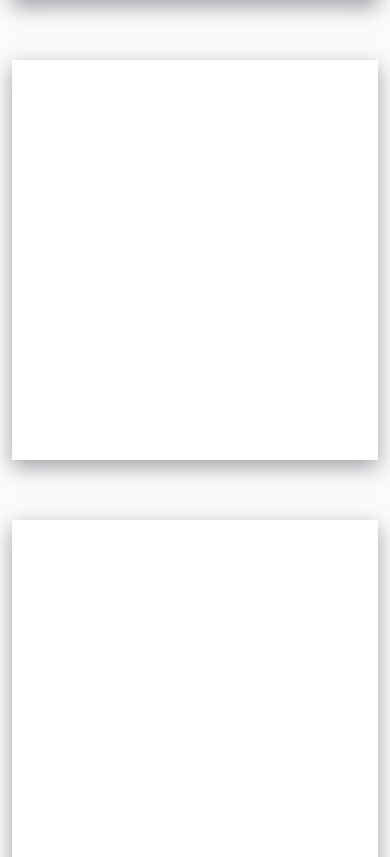
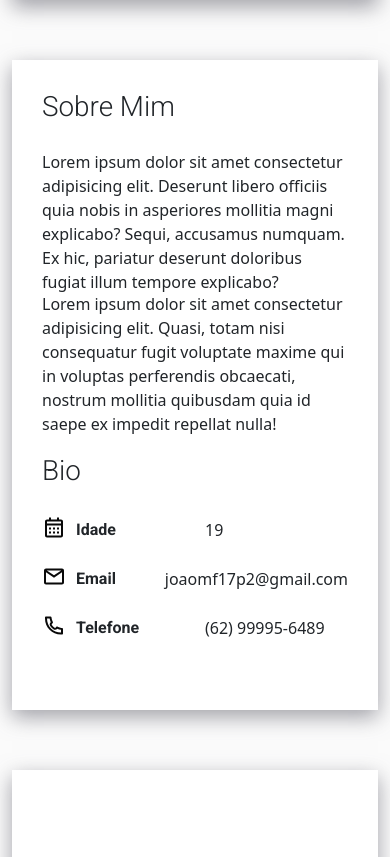
Before and after one commit to JoaoMario17/Curriculo_Online, a website: page public/pages/index.html in a window 390 px wide. Shown: the part 634-1491 px from the top of the page. Drawn offline with nearby package versions, Linux system fonts and the light colour scheme.

Commit message:
mobile - sobre mim

```diff
--- a/public/css/responsive.css
+++ b/public/css/responsive.css
@@ -5,6 +5,14 @@
 
     #dskt {
         display: none;
+    }
+
+    .padding {
+        padding: 0px;
+    }
+
+    .widget {
+        height: 650px;
     }
 
     /*Header*/
@@ -17,5 +25,11 @@
     }
 
     /*Sobre mim*/
+    .Sb_margins p {
+        margin-bottom: -2px;
+    }
 
+    .bio_set {
+        width: 170px;
+    }
 }
--- a/public/pages/index.html
+++ b/public/pages/index.html
@@ -97,6 +97,7 @@
         <div class="col">
           <div class="widget">
 
+            <!--Desktop-->
             <div class="container" id="dskt">
               <div class="row">
                 <div class="col-7 padding">
@@ -141,6 +142,58 @@
                 </div>
               </div>
             </div>
+            <!--//Desktop-->
+
+            <!--Mobile-->
+            <div class="container padding" id="mobile">
+              <div class="container padding">
+                <div class="row">
+                  <div class="col Sb_margins">
+                    <h1 class="Sb_title">Sobre Mim</h1>
+                    <p>Lorem ipsum dolor sit amet consectetur adipisicing elit. Deserunt libero officiis quia nobis in asperiores mollitia magni explicabo? Sequi, accusamus numquam. Ex hic, pariatur deserunt doloribus fugiat illum tempore explicabo?</p>
+                    <p>Lorem ipsum dolor sit amet consectetur adipisicing elit. Quasi, totam nisi consequatur fugit voluptate maxime qui in voluptas perferendis obcaecati, nostrum mollitia quibusdam quia id saepe ex impedit repellat nulla!</p>
+                  </div>
+                </div>
+
+                <div class="row" style="margin-top: 20px;">
+                  <div class="col">
+                    <h1 class="Sb_title">Bio</h1>
+
+                    <div class="bio_ctn">
+                      <div class="bio_set">
+                        <img src="../assets/icons/calendar.svg" alt="calendar">
+                        <p style="font-family: Roboto; font-weight: 600;">Idade</p>
+                      </div>
+
+                      <div class="bio_data">
+                        <p>19</p>
+                      </div>
+                    </div>
+                    <div class="bio_ctn">
+                      <div class="bio_set">
+                        <img src="../assets/icons/mail.svg" alt="email">
+                        <p style="font-family: Roboto; font-weight: 600;">Email</p>
+                      </div>
+
+                      <div class="bio_data">
+                        <p>joaomf17p2@gmail.com</p>
+                      </div>
+                    </div>
+                    <div class="bio_ctn">
+                      <div class="bio_set">
+                        <img src="../assets/icons/phone_outline.svg" alt="telefone">
+                        <p style="font-family: Roboto; font-weight: 600;">Telefone</p>
+                      </div>
+
+                      <div class="bio_data">
+                        <p>(62) 99995-6489</p>
+                      </div>
+                    </div>
+                  </div>
+                </div>
+              </div>
+            </div>
+            <!--//Mobile-->
 
           </div>
         </div>
@@ -154,6 +207,7 @@
         <div class="col">
           <div class="widget">
 
+            <!--Desktop-->
             <div class="container" id="dskt">
               <div class="container">
                 <div class="row">
@@ -207,6 +261,14 @@
               </div>
 
             </div>
+            <!--//Desktop-->
+
+            <!--Mobile-->
+            <div class="container" id="dskt">
+              <div class="container">
+              </div>
+            </div>
+            <!--//Mobile-->
 
           </div>
         </div>
@@ -220,6 +282,7 @@
         <div class="col">
           <div class="widget" style="height: 600px;">
 
+            <!--Desktop-->
             <div class="container" id="dskt">
               <div class="container">
                 <div class="row">
@@ -320,6 +383,7 @@
                 </div>
               </div>
             </div>
+            <!--//Desktop-->
 
           </div>
         </div>
@@ -333,6 +397,7 @@
         <div class="col">
           <div class="widget">
 
+            <!--Desktop-->
             <div class="container" id="dskt">
               <div class="container">
                 <div class="row">
@@ -342,6 +407,7 @@
                 </div>
               </div>
             </div>
+            <!--//Desktop-->
 
           </div>
         </div>
```
